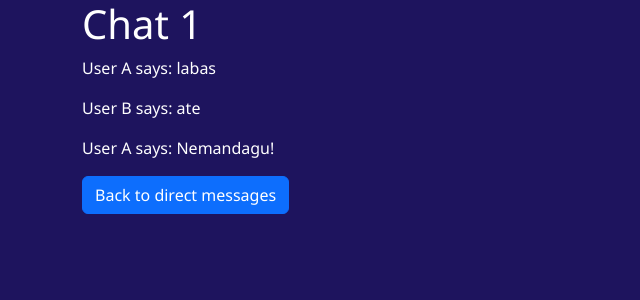
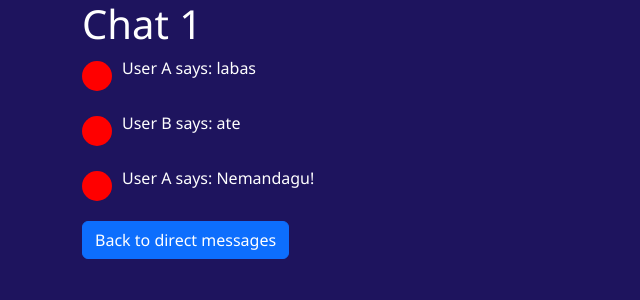
Before and after one commit to cpu64/sparrow, a Flask app: page /dms/chat/1 in a window 1280 px wide. Shown: the top 300 px of the page, without its empty margins (0-640 px from the left). Run offline with Flask 3, Linux system fonts and the light colour scheme; the visitor is signed in with stand-in values (Sample User, id 1); data that the repository does not hold is empty; some libraries are stand-ins or nearby versions.

Commit message:
Add red circles as avatar placeholders.

```diff
--- a/app/templates/dms/chat.html
+++ b/app/templates/dms/chat.html
@@ -6,6 +6,23 @@
     <meta name="viewport" content="width=device-width, initial-scale=1">
     <link href="https://cdn.jsdelivr.net/npm/bootstrap@5.3.0/dist/css/bootstrap.min.css" rel="stylesheet">
     <link rel="stylesheet" href="{{ url_for('static', filename='base.css') }}">
+
+    <style>
+        .message {
+            display: flex;
+            align-items: center;
+            margin-bottom: 15px;
+        }
+
+        .avatar {
+            background-color: red;
+            width: 30px;
+            height: 30px;
+            border-radius: 50%;
+            margin-right: 10px;
+        }
+    </style>
+
 </head>
 
 <body>
@@ -13,11 +30,15 @@
         <h1>Chat {{ chat_id }}</h1>
         <div class="column">
             {% for message in messages %}
-            <p>User {{message.sender}} says: {{message.content}} </p>
+            <div class="message">
+                <div class="avatar"></div>
+                <p>User {{message.sender}} says: {{message.content}}</p>
+            </div>
             {% endfor %}
         </div>
         <a href="/dms" class="btn btn-primary">Back to direct messages</a>
     </div>
 </body>
 
+
 </html>
```
